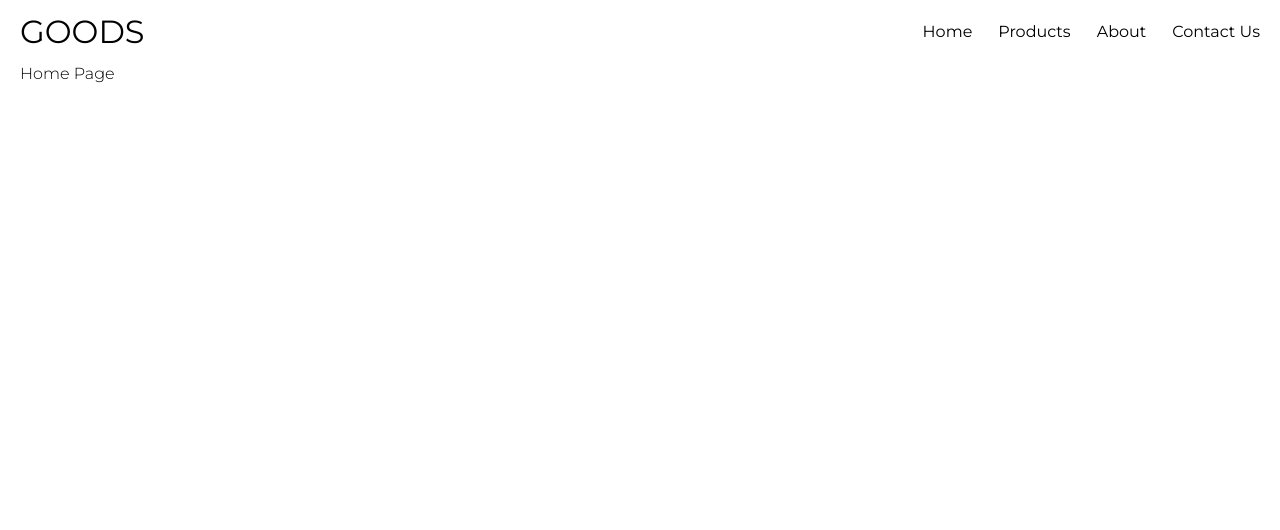
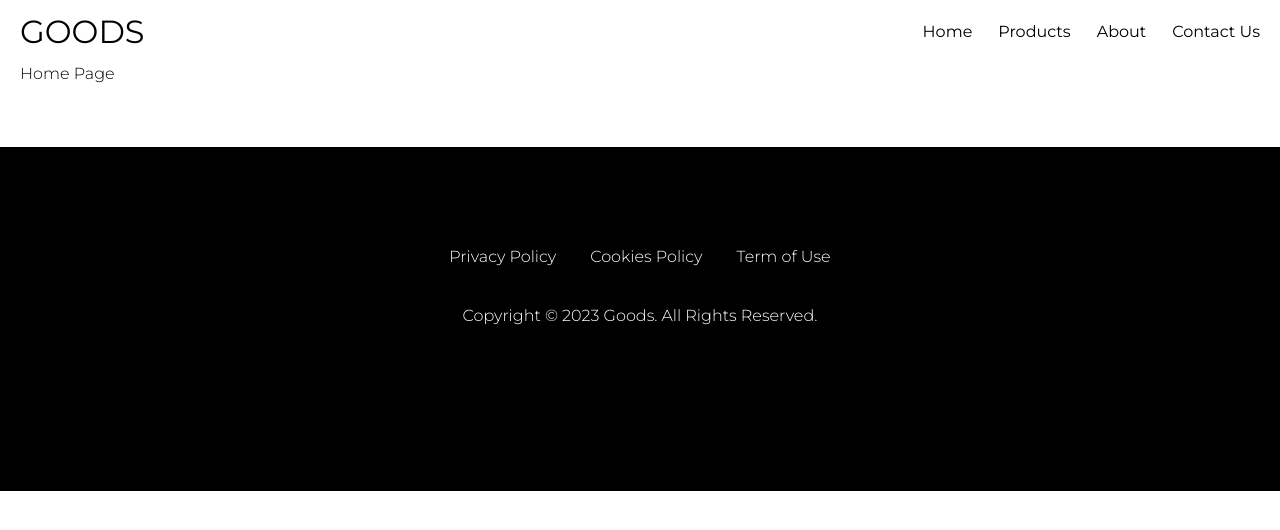
Before and after one commit to lun2t1k/goods, a React (Create React App) app: page / in a window 1280 px wide. Shown: the top 530 px of the page. Built offline with nearby package versions, Linux system fonts and the light colour scheme.

Commit message:
Added footer

```diff
--- a/src/App.js
+++ b/src/App.js
@@ -5,6 +5,7 @@ import 'react-toastify/dist/ReactToastify.css'
 import routes from './routes'
 import store from './redux/store'
 import Header from './views/components/Header'
+import Footer from './views/components/Footer'
 import Main from './views/components/Main'
 import MobileNavBar from './views/components/mobileNavbar/MobileNavBar'
 
@@ -22,6 +23,7 @@ const App = () => (
           ))}
         </Routes>
       </Main>
+      <Footer />
       <MobileNavBar />
       <ToastContainer limit={3} />
     </HashRouter>
--- /dev/null
+++ b/src/assets/styles/components/footer.sass
@@ -0,0 +1,23 @@
+.footer
+  background-color: $black
+  color: $white
+  padding: 100px 0 150px
+  @media (max-width: $mobile)
+    display: none
+
+  &-wrap
+    display: flex
+    align-items: center
+    flex-flow: column nowrap
+    gap: 24px
+
+  ul
+    display: flex
+    align-items: center
+    gap: 24px
+    list-style: none
+    padding: 0
+    margin: 0
+    li a
+      color: $white
+      padding: 5px
--- a/src/assets/styles/index.sass
+++ b/src/assets/styles/index.sass
@@ -5,6 +5,7 @@
 
 // Components
 @import "./components/header"
+@import "./components/footer"
 @import "./components/mobileNavbar"
 @import "./components/navbar"
 @import "./components/product"
--- /dev/null
+++ b/src/views/components/Footer.jsx
@@ -0,0 +1,24 @@
+const Footer = () => (
+  <footer className='footer'>
+    <div className="container">
+      <div className="footer-wrap">
+        <ul>
+          <li>
+            <a href="#/">Privacy Policy</a>
+          </li>
+          <li>
+            <a href="#/">Cookies Policy</a>
+          </li>
+          <li>
+            <a href="#/">Term of Use</a>
+          </li>
+        </ul>
+        <p className='rights'>
+          Copyright © 2023 Goods. All Rights Reserved.
+        </p>
+      </div>
+    </div>
+  </footer>
+)
+
+export default Footer
```
